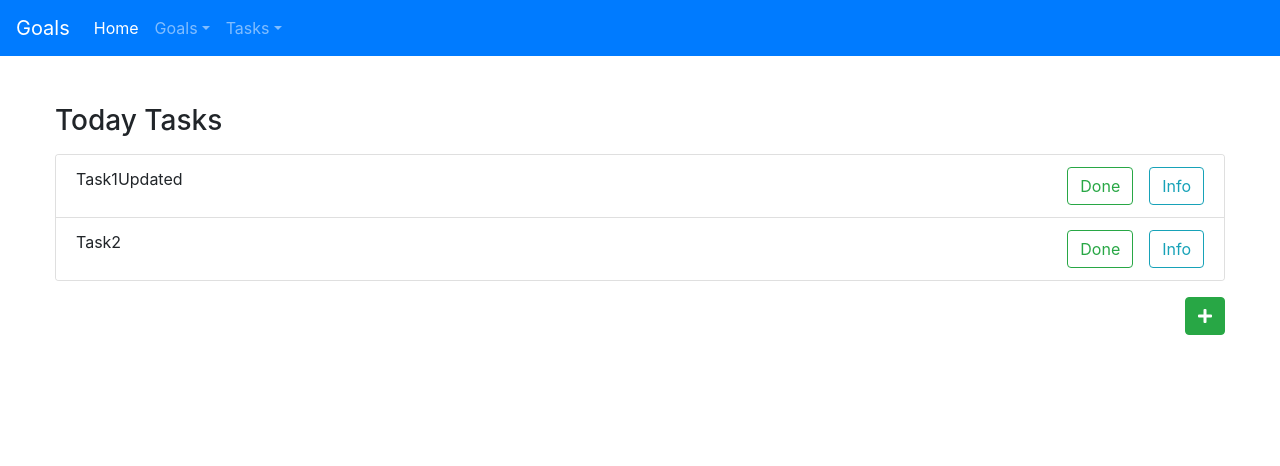
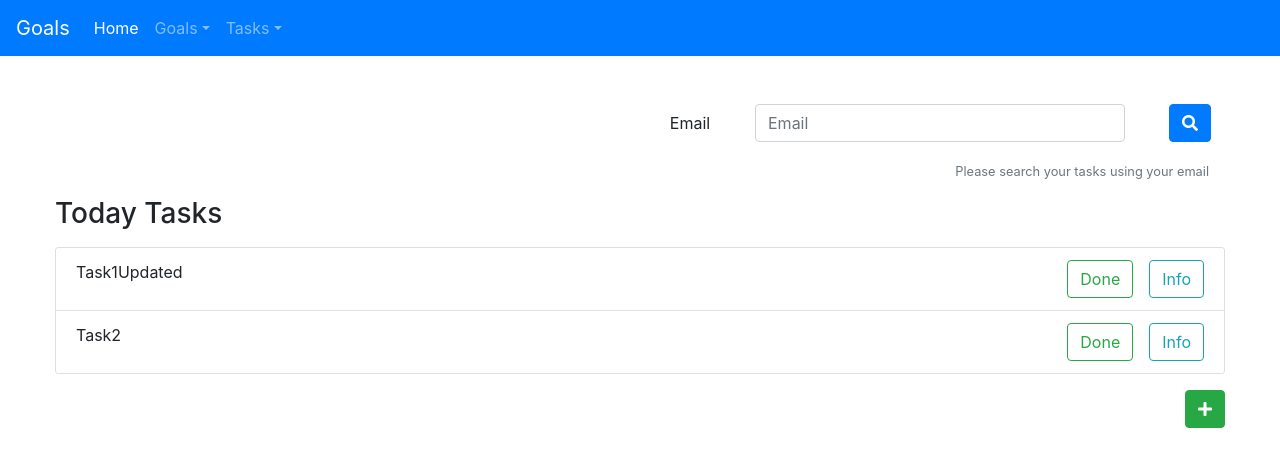
Before and after one commit to Eduardo0697/frontend-react, a React (Create React App) app: page / in a window 1280 px wide. Shown: the top 466 px of the page. Built offline with nearby package versions, Linux system fonts and the light colour scheme.

Commit message:
Se añadio campo busqueda por email

```diff
--- a/src/Task/ResumeToday.js
+++ b/src/Task/ResumeToday.js
@@ -6,6 +6,25 @@ function ResumeToday(props){
     console.log(props);
     return(
         <div className="resume-today">
+
+            <div className="my-3">
+                <form>
+                    <div class="form-group justify-content-md-end row mb-0">
+                        <label for="inputEmail3" class="col-md-1 col-form-label">Email</label>
+                        <div class="col-md-4 mb-3">
+                            <input type="email" class="form-control" id="inputEmail3" placeholder="Email"></input>
+                        </div>
+                        <div className="form-group col-md-1">
+                            <button type="submit" class="btn btn-primary"><span><i class="fas fa-search"></i></span></button>
+                        </div>
+                    </div>
+                    <div className="form-group justify-content-center justify-content-md-end row mr-md-3">
+                        <small id="emailHelp" class="form-text text-muted">Please search your tasks using your email</small>
+                    </div>
+
+                </form>
+            </div>
+
             <div className="text-left mb-3">
               <p className="h3">Today Tasks</p>
             </div>
```
